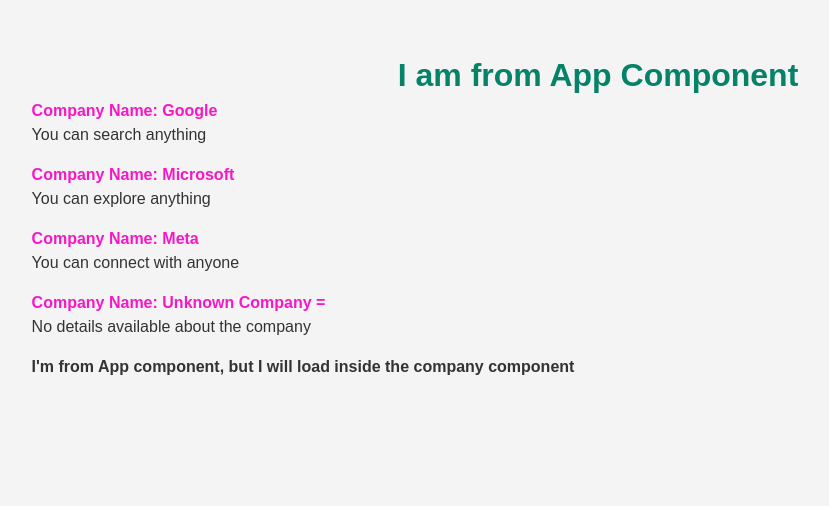
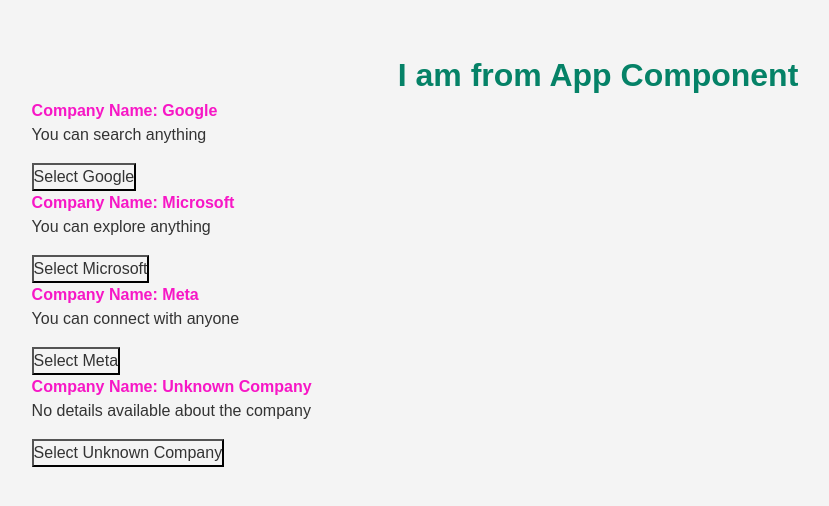
Before and after one commit to miminthikhaff/reactdemoweb, a React (Create React App) app: page / in a window 1280 px wide. Shown: the top 506 px of the page, without its empty margins (42-871 px from the left). Built offline with nearby package versions, Linux system fonts and the light colour scheme.

Commit message:
Refactor Company component to clean up props destructuring and improve formatting

```diff
--- a/src/components/company/Company.js
+++ b/src/components/company/Company.js
@@ -1,13 +1,16 @@
 function company(props) {
-  // console.log(props);
-
-const { companyName = 'Unknown Company = ', details = 'No details available about the company', children } = props;
+  const {
+    companyName = "Unknown Company",
+    details = "No details available about the company",
+  } = props;
 
   return (
     <div className="company">
-      <h1>Company Name: {companyName} </h1>
+      <h1>Company Name: {companyName}</h1>
       <p>{details}</p>
-      { children}
+      <button onClick={() => console.log("Button clicked")}>
+        Select {companyName}
+      </button>
     </div>
   );
 }
```
